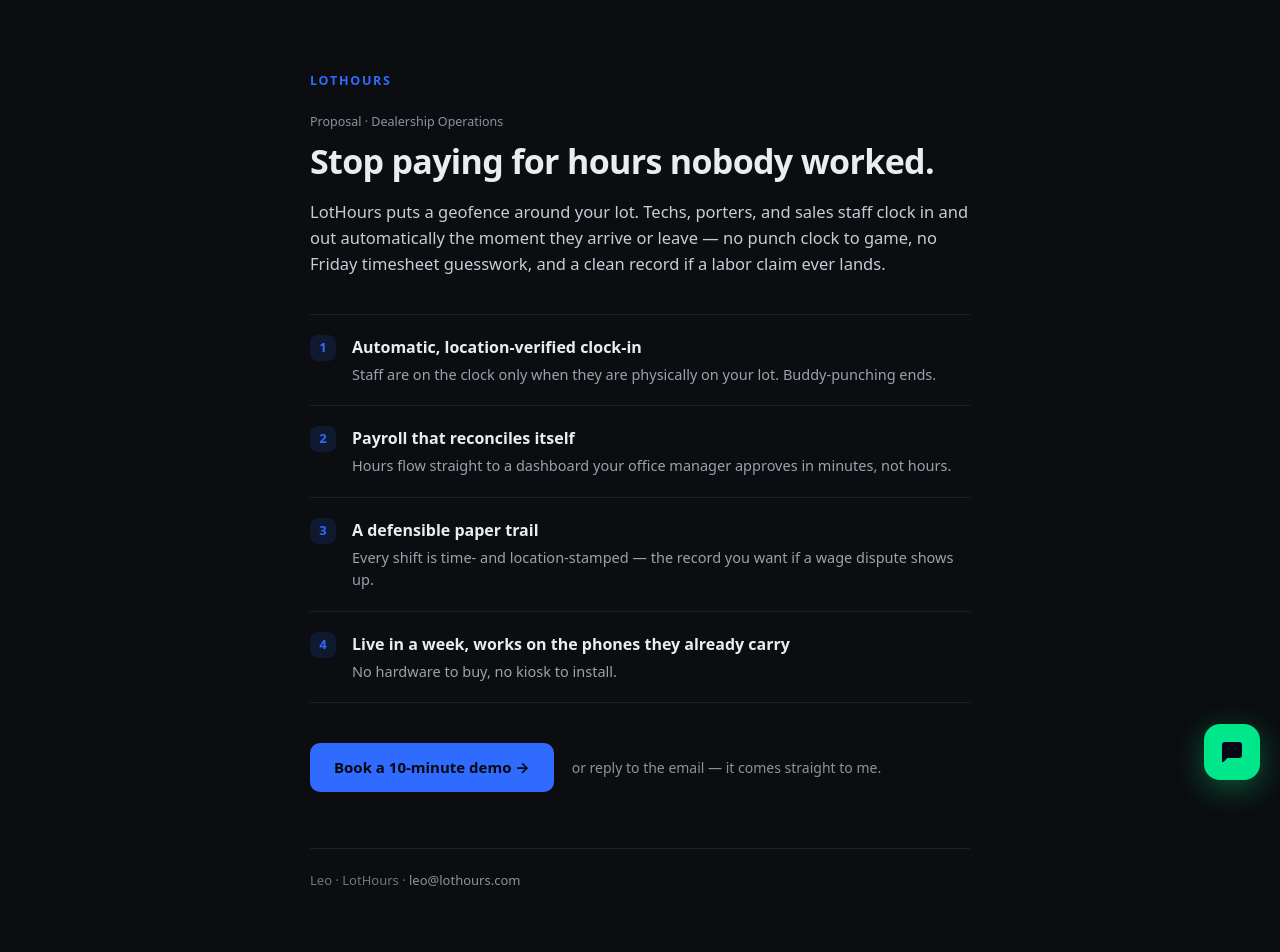
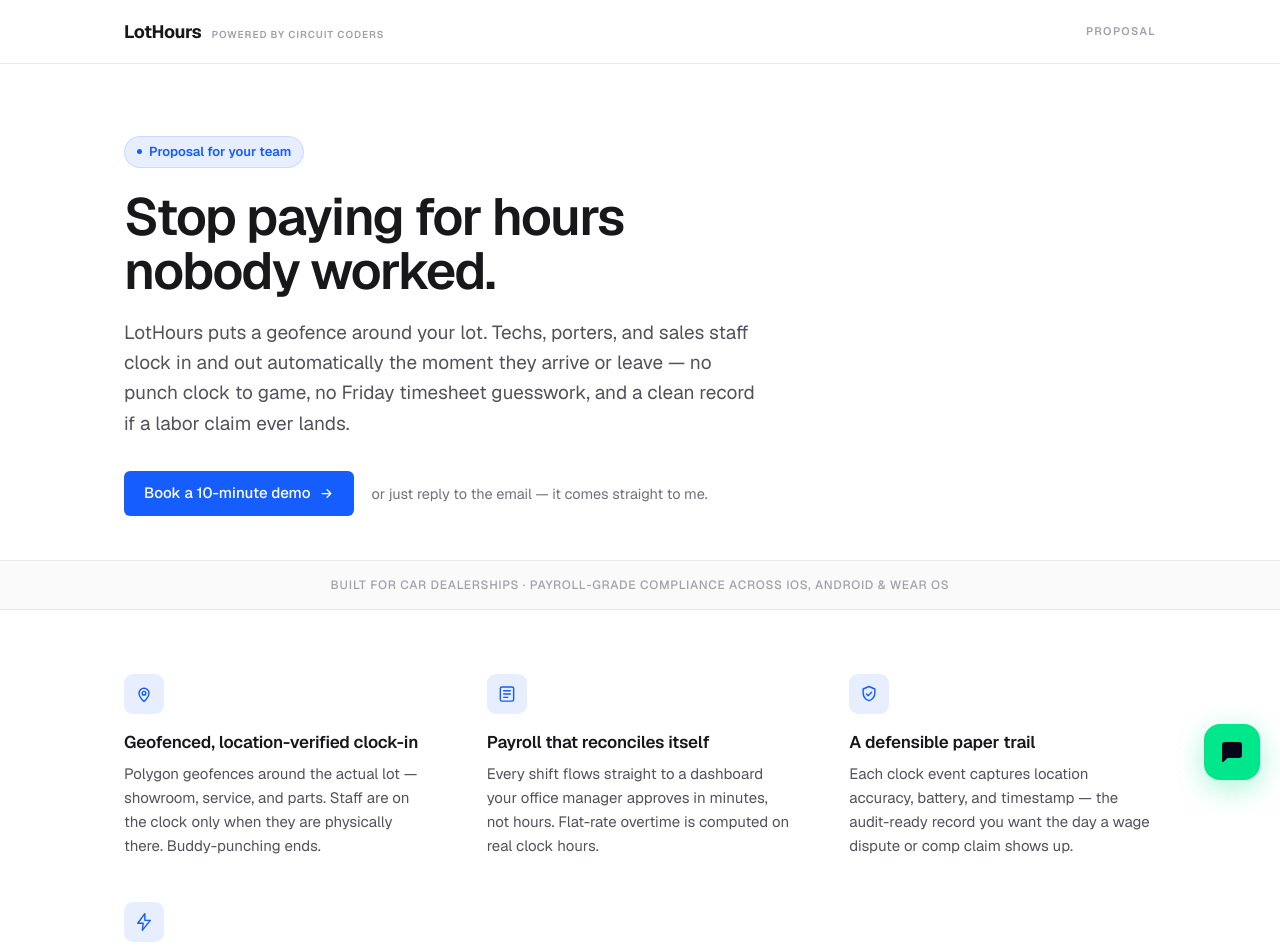
Before and after one commit to cheddarlebel-lab/circuit-coders, a Next.js app: page /proposal/1 in a window 1280 px wide. Shown: the top 952 px of the page. Built offline with nearby package versions, Linux system fonts and the light colour scheme.

Commit message:
Redesign proposal pages: world-class light theme matching LotHours brand (Geist, #155dfc, editorial layout, real feature grid)

```diff
--- a/src/app/proposal/[product]/page.tsx
+++ b/src/app/proposal/[product]/page.tsx
@@ -1,55 +1,78 @@
+import type { ReactNode } from 'react';
 import { ensureDb } from '@/lib/db';
 
 export const dynamic = 'force-dynamic';
 
+type Feature = { title: string; desc: string; icon: 'pin' | 'ledger' | 'shield' | 'bolt' | 'phone' | 'globe' | 'chat' | 'chart' };
 type Cfg = {
-  brand: string; accent: string; eyebrow: string; headline: string;
-  intro: string; points: { h: string; d: string }[]; cta: string; email: string;
+  brand: string; poweredBy?: boolean; accent: string; accentSoft: string;
+  eyebrow: string; headline: string; sub: string;
+  proof: string; features: Feature[]; cta: string; email: string;
 };
 
 const PRODUCTS: Record<string, Cfg> = {
   lothours: {
-    brand: 'LotHours', accent: '#2f6bff', eyebrow: 'Proposal · Dealership Operations',
+    brand: 'LotHours', poweredBy: true, accent: '#155dfc', accentSoft: 'rgba(21,93,252,0.10)',
+    eyebrow: 'Proposal for',
     headline: 'Stop paying for hours nobody worked.',
-    intro:
-      'LotHours puts a geofence around your lot. Techs, porters, and sales staff clock ' +
-      'in and out automatically the moment they arrive or leave — no punch clock to game, ' +
-      'no Friday timesheet guesswork, and a clean record if a labor claim ever lands.',
-    points: [
-      { h: 'Automatic, location-verified clock-in', d: 'Staff are on the clock only when they are physically on your lot. Buddy-punching ends.' },
-      { h: 'Payroll that reconciles itself', d: 'Hours flow straight to a dashboard your office manager approves in minutes, not hours.' },
-      { h: 'A defensible paper trail', d: 'Every shift is time- and location-stamped — the record you want if a wage dispute shows up.' },
-      { h: 'Live in a week, works on the phones they already carry', d: 'No hardware to buy, no kiosk to install.' },
+    sub: 'LotHours puts a geofence around your lot. Techs, porters, and sales staff clock in and out automatically the moment they arrive or leave — no punch clock to game, no Friday timesheet guesswork, and a clean record if a labor claim ever lands.',
+    proof: 'Built for car dealerships · Payroll-grade compliance across iOS, Android & Wear OS',
+    features: [
+      { icon: 'pin', title: 'Geofenced, location-verified clock-in', desc: 'Polygon geofences around the actual lot — showroom, service, and parts. Staff are on the clock only when they are physically there. Buddy-punching ends.' },
+      { icon: 'ledger', title: 'Payroll that reconciles itself', desc: 'Every shift flows straight to a dashboard your office manager approves in minutes, not hours. Flat-rate overtime is computed on real clock hours.' },
+      { icon: 'shield', title: 'A defensible paper trail', desc: 'Each clock event captures location accuracy, battery, and timestamp — the audit-ready record you want the day a wage dispute or comp claim shows up.' },
+      { icon: 'bolt', title: 'Live on your lot in under a week', desc: 'Runs on the phones your team already carries, plus Apple Watch and Wear OS. No hardware to buy, no kiosk to bolt to a wall.' },
     ],
     cta: 'Book a 10-minute demo', email: 'leo@lothours.com',
   },
   circuit_coders: {
-    brand: 'Circuit Coders', accent: '#2fbf71', eyebrow: 'Proposal · Websites & AI Reception',
+    brand: 'Circuit Coders', accent: '#0a7d33', accentSoft: 'rgba(10,125,51,0.10)',
+    eyebrow: 'Proposal for',
     headline: 'Every missed call is a job that walked.',
-    intro:
-      'Circuit Coders builds the website and the AI receptionist that answers every call, ' +
-      'books the estimate, and texts the customer back — so nothing slips while you are under a car.',
-    points: [
-      { h: 'An AI receptionist that never misses', d: 'Answers 24/7, books appointments, and captures the lead even after hours.' },
-      { h: 'A site that actually brings work in', d: 'Fast, mobile, built to rank locally and turn visitors into booked jobs.' },
-      { h: 'Set up for you, start to finish', d: 'We handle the build, the copy, and the phone integration.' },
+    sub: 'Circuit Coders builds the website and the AI receptionist that answers every call, books the estimate, and texts the customer back — so nothing slips while you are heads-down on the work.',
+    proof: 'Websites · Local SEO · AI receptionists — built for local businesses',
+    features: [
+      { icon: 'phone', title: 'An AI receptionist that never misses', desc: 'Answers 24/7 in a natural voice, books the appointment, and captures the lead — even after hours and on the calls you would have sent to voicemail.' },
+      { icon: 'globe', title: 'A site that actually brings work in', desc: 'Fast, mobile, and built to rank locally — designed to turn the people already searching for you into booked jobs, not bounces.' },
+      { icon: 'chat', title: 'Every lead followed up, automatically', desc: 'Missed calls get an instant text back. Inquiries route straight to you. No lead sits unanswered while you are on a job.' },
+      { icon: 'bolt', title: 'Built for you, start to finish', desc: 'We handle the design, the copy, and the phone integration. You approve it and it goes live — usually inside a week.' },
     ],
     cta: 'See it on a quick call', email: 'leo@circuitcoders.com',
   },
   lanetab: {
-    brand: 'LaneTab', accent: '#ffb020', eyebrow: 'Proposal · Lane-Side Ordering',
+    brand: 'LaneTab', accent: '#d97706', accentSoft: 'rgba(217,119,6,0.10)',
+    eyebrow: 'Proposal for',
     headline: 'Turn every lane into a table that orders itself.',
-    intro:
-      'LaneTab lets bowlers scan a QR code and order food and drinks right from the lane. ' +
-      'Orders print straight to your kitchen — no server run, higher checks, staff freed for the desk.',
-    points: [
-      { h: 'Order from the lane, pay on the phone', d: 'Guests never leave their game; you never miss the round they would have skipped.' },
-      { h: 'Straight to the kitchen printer', d: 'Tickets fire automatically — no relay, no lost orders.' },
-      { h: 'Live in days on your existing setup', d: 'Just QR codes on the tables and a printer you already have.' },
+    sub: 'LaneTab lets bowlers scan a QR code and order food and drinks right from the lane. Tickets print straight to your kitchen — checks go up, staff stay at the desk, and nobody leaves their game to flag someone down.',
+    proof: 'Lane-side ordering · Prints straight to the kitchen · Live in days',
+    features: [
+      { icon: 'phone', title: 'Order from the lane, pay on the phone', desc: 'Guests scan, order, and pay without leaving their game — so you never miss the round they would have skipped.' },
+      { icon: 'chat', title: 'Straight to the kitchen printer', desc: 'Tickets fire automatically the moment an order is placed. No server relay, no lost orders, no walked checks.' },
+      { icon: 'chart', title: 'Higher checks, freed-up staff', desc: 'Impulse rounds add up and your team stays at the desk running the house instead of running food.' },
+      { icon: 'bolt', title: 'Live in days on your existing setup', desc: 'Just QR codes on the tables and a printer you already have. No new hardware, no rewiring.' },
     ],
     cta: 'See the live demo', email: 'leo@lanetab.com',
   },
 };
+
+function Icon({ name, color }: { name: Feature['icon']; color: string }) {
+  const p: Record<Feature['icon'], ReactNode> = {
+    pin: <><path d="M12 21s-6-5.686-6-10a6 6 0 1112 0c0 4.314-6 10-6 10z" /><circle cx="12" cy="11" r="2.2" /></>,
+    ledger: <><rect x="4" y="3.5" width="16" height="17" rx="2" /><path d="M8 8h8M8 12h8M8 16h5" /></>,
+    shield: <><path d="M12 3l7 3v5c0 4.5-3 7.5-7 9-4-1.5-7-4.5-7-9V6l7-3z" /><path d="M9 12l2 2 4-4" /></>,
+    bolt: <path d="M13 2L4.5 13.5H11l-1 8.5L19.5 10H13l0-8z" />,
+    phone: <path d="M6.5 3.5h3l1.5 4-2 1.5a12 12 0 006 6l1.5-2 4 1.5v3a2 2 0 01-2 2A16 16 0 014.5 5.5a2 2 0 012-2z" />,
+    globe: <><circle cx="12" cy="12" r="8.5" /><path d="M3.5 12h17M12 3.5c2.5 2.4 2.5 14.6 0 17M12 3.5c-2.5 2.4-2.5 14.6 0 17" /></>,
+    chat: <path d="M4.5 6a2 2 0 012-2h11a2 2 0 012 2v8a2 2 0 01-2 2H9l-4 4v-4H6.5a2 2 0 01-2-2V6z" />,
+    chart: <><path d="M4 20V4M4 20h16" /><path d="M8 16v-4M12 16V8M16 16v-6" /></>,
+  };
+  return (
+    <svg width="20" height="20" viewBox="0 0 24 24" fill="none" stroke={color}
+      strokeWidth="1.7" strokeLinecap="round" strokeLinejoin="round" aria-hidden>
+      {p[name]}
+    </svg>
+  );
+}
 
 export default async function ProposalPage({
   params, searchParams,
@@ -70,61 +93,120 @@
         args: [ref],
       })).rows[0] as unknown as { name: string } | undefined;
       name = row?.name ?? null;
-    } catch { /* fall back to generic */ }
+    } catch { /* generic fallback */ }
   }
 
   const subject = encodeURIComponent(`${cfg.brand} — ${name ?? 'quick question'}`);
   const mailto = `mailto:${cfg.email}?subject=${subject}`;
+  const ink = '#18181b', body = '#52525c', line = '#e8e8ec';
+  const wrap = 1080;
 
   return (
-    <main style={{ minHeight: '100vh', background: '#0b0d10', color: '#e9edf1',
-      fontFamily: 'ui-sans-serif, system-ui, -apple-system, sans-serif', padding: '0 20px' }}>
-      <div style={{ maxWidth: 660, margin: '0 auto', padding: '72px 0 96px' }}>
-        <div style={{ fontSize: 12.5, letterSpacing: '0.14em', textTransform: 'uppercase',
-          color: cfg.accent, fontWeight: 700, marginBottom: 22 }}>{cfg.brand}</div>
-        <div style={{ fontSize: 12.5, color: '#8b93a0', marginBottom: 10 }}>{cfg.eyebrow}</div>
-        <h1 style={{ fontSize: 34, lineHeight: 1.15, fontWeight: 800, letterSpacing: '-0.02em',
-          margin: '0 0 18px' }}>{cfg.headline}</h1>
+    <>
+      <link rel="preconnect" href="https://fonts.googleapis.com" />
+      <link
+        href="https://fonts.googleapis.com/css2?family=Geist:wght@400;500;600;700&display=swap"
+        rel="stylesheet"
+      />
+      <main style={{
+        minHeight: '100vh', background: '#fff', color: ink,
+        fontFamily: "'Geist', ui-sans-serif, -apple-system, 'Segoe UI', system-ui, sans-serif",
+        WebkitFontSmoothing: 'antialiased',
+      }}>
+        {/* Header */}
+        <header style={{ borderBottom: `1px solid ${line}` }}>
+          <div style={{ maxWidth: wrap, margin: '0 auto', padding: '18px 24px',
+            display: 'flex', alignItems: 'center', justifyContent: 'space-between' }}>
+            <div style={{ display: 'flex', alignItems: 'baseline', gap: 10 }}>
+              <span style={{ fontWeight: 700, fontSize: 18, letterSpacing: '-0.02em' }}>{cfg.brand}</span>
+              {cfg.poweredBy && (
+                <span style={{ fontSize: 10, letterSpacing: '0.09em', color: '#a1a1aa', fontWeight: 600, textTransform: 'uppercase' }}>
+                  Powered by Circuit Coders
+                </span>
+              )}
+            </div>
+            <span style={{ fontSize: 11, letterSpacing: '0.12em', color: '#a1a1aa', fontWeight: 600, textTransform: 'uppercase' }}>Proposal</span>
+          </div>
+        </header>
 
-        {name && (
-          <p style={{ fontSize: 15, color: '#aeb6c2', margin: '0 0 26px' }}>
-            Prepared for <span style={{ color: '#e9edf1', fontWeight: 600 }}>{name}</span>.
-          </p>
-        )}
+        {/* Hero */}
+        <section style={{ maxWidth: wrap, margin: '0 auto', padding: '72px 24px 44px' }}>
+          <div style={{ maxWidth: 680 }}>
+            <div style={{ display: 'inline-flex', alignItems: 'center', gap: 7,
+              background: cfg.accentSoft, color: cfg.accent, border: `1px solid ${cfg.accent}22`,
+              borderRadius: 999, padding: '5px 12px', fontSize: 13, fontWeight: 600, marginBottom: 22 }}>
+              <span style={{ width: 5, height: 5, borderRadius: 999, background: cfg.accent }} />
+              {cfg.eyebrow} {name ?? 'your team'}
+            </div>
+            <h1 style={{ fontSize: 52, lineHeight: 1.04, fontWeight: 600, letterSpacing: '-0.032em',
+              margin: '0 0 20px', color: ink }}>{cfg.headline}</h1>
+            <p style={{ fontSize: 19, lineHeight: 1.6, color: body, margin: '0 0 32px', maxWidth: 640 }}>{cfg.sub}</p>
+            <div style={{ display: 'flex', alignItems: 'center', gap: 18, flexWrap: 'wrap' }}>
+              <a href={mailto} style={{ display: 'inline-flex', alignItems: 'center', gap: 8,
+                background: cfg.accent, color: '#fff', fontWeight: 500, fontSize: 15,
+                padding: '11px 20px', borderRadius: 6, textDecoration: 'none' }}>
+                {cfg.cta}
+                <svg width="15" height="15" viewBox="0 0 24 24" fill="none" stroke="#fff" strokeWidth="2" strokeLinecap="round" strokeLinejoin="round"><path d="M5 12h14M13 6l6 6-6 6" /></svg>
+              </a>
+              <span style={{ fontSize: 14.5, color: '#71717a' }}>or just reply to the email — it comes straight to me.</span>
+            </div>
+          </div>
+        </section>
 
-        <p style={{ fontSize: 16.5, lineHeight: 1.6, color: '#c7cdd6', margin: '0 0 36px' }}>
-          {cfg.intro}
-        </p>
+        {/* Proof band */}
+        <div style={{ borderTop: `1px solid ${line}`, borderBottom: `1px solid ${line}`, background: '#fafafa' }}>
+          <div style={{ maxWidth: wrap, margin: '0 auto', padding: '15px 24px',
+            fontSize: 12, letterSpacing: '0.06em', color: '#a1a1aa', fontWeight: 500, textTransform: 'uppercase', textAlign: 'center' }}>
+            {cfg.proof}
+          </div>
+        </div>
 
-        <div style={{ borderTop: '1px solid #1c2029' }}>
-          {cfg.points.map((p, i) => (
-            <div key={i} style={{ display: 'flex', gap: 16, padding: '20px 0',
-              borderBottom: '1px solid #1c2029' }}>
-              <div style={{ flexShrink: 0, width: 26, height: 26, borderRadius: 8,
-                background: cfg.accent + '22', color: cfg.accent, fontWeight: 700, fontSize: 13,
-                display: 'flex', alignItems: 'center', justifyContent: 'center' }}>{i + 1}</div>
-              <div>
-                <div style={{ fontSize: 16, fontWeight: 700, marginBottom: 4 }}>{p.h}</div>
-                <div style={{ fontSize: 14.5, lineHeight: 1.55, color: '#9aa2ae' }}>{p.d}</div>
+        {/* Features */}
+        <section style={{ maxWidth: wrap, margin: '0 auto', padding: '64px 24px 24px' }}>
+          <div style={{ display: 'grid', gridTemplateColumns: 'repeat(auto-fit, minmax(280px, 1fr))', gap: '44px 56px' }}>
+            {cfg.features.map((f, i) => (
+              <div key={i}>
+                <div style={{ width: 40, height: 40, borderRadius: 9, background: cfg.accentSoft,
+                  display: 'flex', alignItems: 'center', justifyContent: 'center', marginBottom: 16 }}>
+                  <Icon name={f.icon} color={cfg.accent} />
                 </div>
+                <div style={{ fontSize: 17, fontWeight: 600, color: ink, marginBottom: 7, letterSpacing: '-0.01em' }}>{f.title}</div>
+                <div style={{ fontSize: 15, lineHeight: 1.6, color: body }}>{f.desc}</div>
               </div>
             ))}
           </div>
+        </section>
 
-        <div style={{ marginTop: 40, display: 'flex', alignItems: 'center', gap: 18, flexWrap: 'wrap' }}>
-          <a href={mailto} style={{ display: 'inline-block', background: cfg.accent, color: '#07090c',
-            fontWeight: 700, fontSize: 15, padding: '13px 24px', borderRadius: 10,
-            textDecoration: 'none' }}>{cfg.cta} →</a>
-          <span style={{ fontSize: 14, color: '#8b93a0' }}>
-            or reply to the email — it comes straight to me.
-          </span>
+        {/* Closing CTA */}
+        <section style={{ maxWidth: wrap, margin: '0 auto', padding: '48px 24px 0' }}>
+          <div style={{ borderTop: `1px solid ${line}`, paddingTop: 48,
+            display: 'flex', alignItems: 'center', justifyContent: 'space-between', gap: 24, flexWrap: 'wrap' }}>
+            <div>
+              <div style={{ fontSize: 22, fontWeight: 600, letterSpacing: '-0.02em', color: ink, marginBottom: 4 }}>
+                Worth a 10-minute look?
               </div>
+              <div style={{ fontSize: 15, color: body }}>I&apos;ll show you exactly how it runs on {name ?? 'your operation'} — no slides.</div>
+            </div>
+            <a href={mailto} style={{ display: 'inline-flex', alignItems: 'center', gap: 8,
+              background: cfg.accent, color: '#fff', fontWeight: 500, fontSize: 15,
+              padding: '11px 20px', borderRadius: 6, textDecoration: 'none', whiteSpace: 'nowrap' }}>
+              {cfg.cta}
+              <svg width="15" height="15" viewBox="0 0 24 24" fill="none" stroke="#fff" strokeWidth="2" strokeLinecap="round" strokeLinejoin="round"><path d="M5 12h14M13 6l6 6-6 6" /></svg>
+            </a>
+          </div>
+        </section>
 
-        <div style={{ marginTop: 56, paddingTop: 22, borderTop: '1px solid #1c2029',
-          fontSize: 13, color: '#6f7784' }}>
-          Leo · {cfg.brand} · <a href={mailto} style={{ color: '#8b93a0' }}>{cfg.email}</a>
+        {/* Footer */}
+        <footer style={{ maxWidth: wrap, margin: '0 auto', padding: '56px 24px 72px' }}>
+          <div style={{ fontSize: 14, color: '#71717a' }}>
+            <span style={{ color: ink, fontWeight: 600 }}>Leo Lebel</span>
+            <span style={{ margin: '0 8px', color: '#d4d4d8' }}>·</span>{cfg.brand}
+            <span style={{ margin: '0 8px', color: '#d4d4d8' }}>·</span>Call or text (442) 297-8170
+            <span style={{ margin: '0 8px', color: '#d4d4d8' }}>·</span>
+            <a href={mailto} style={{ color: cfg.accent, textDecoration: 'none' }}>{cfg.email}</a>
           </div>
-      </div>
+        </footer>
       </main>
+    </>
   );
 }
```
Lines whose indentation alone changed are shown as unchanged.
